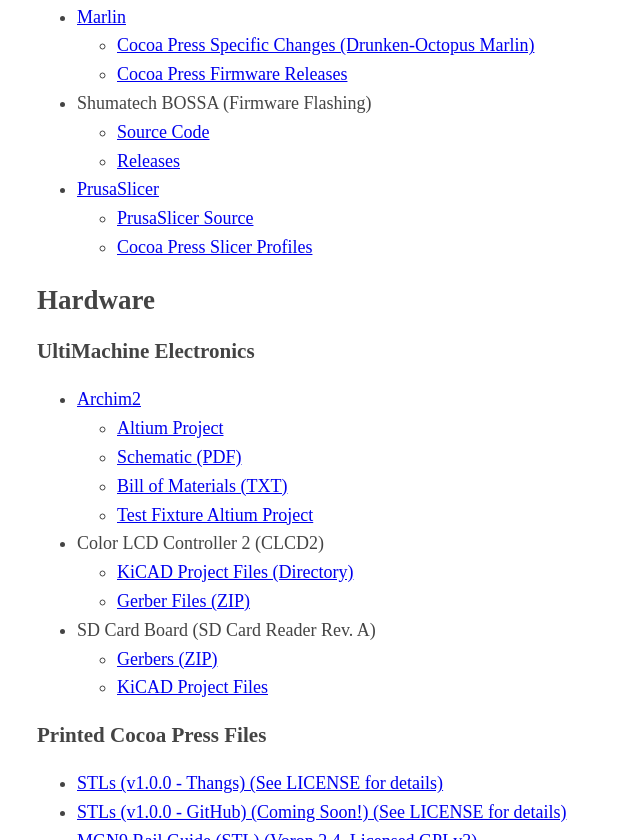
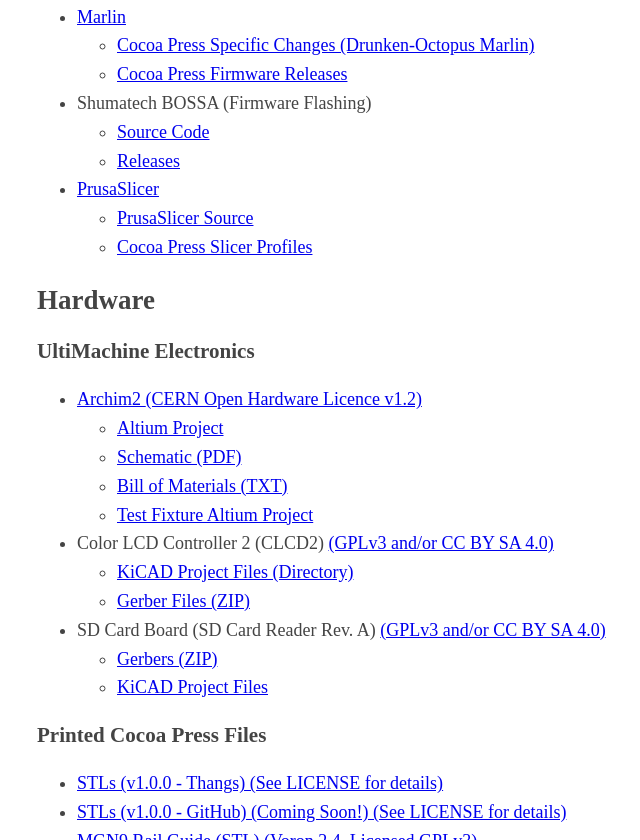
Before and after one commit to CocoaPress/opensource, a plain HTML site: page index.html in a window 1280 px wide. Shown: the part 477-1317 px from the top of the page, without its empty margins (278-918 px from the left). Drawn offline with Linux system fonts and the light colour scheme; a web font is replaced by a local one.

Commit message:
Add license notes to more hardware with citations to licenses to avoid any kerfuffle.

```diff
--- a/index.html
+++ b/index.html
@@ -54,22 +54,21 @@
     <h2>Hardware</h2>
     <h3>UltiMachine Electronics</h3>
     <ul>
-        <li><a href="https://ultimachine.com/products/archim2">Archim2</a></li>
+        <li><a href="https://ultimachine.com/products/archim2">Archim2 <a href="https://ohwr.org/project/cernohl/uploads/631d587b78851f8b2789dff8b2d9790b/cern_ohl_v_1_2.pdf">(CERN Open Hardware Licence v1.2)</a></li>
         <ul>
             <li><a href="https://github.com/ultimachine/Archim/tree/2.2b">Altium Project</a></li>
             <li><a href="https://github.com/ultimachine/Archim/blob/2.2b/Project%20Outputs/Archim2_2.2b_Schematic.PDF">Schematic (PDF)</a></li>
             <li><a href="https://github.com/ultimachine/Archim/blob/2.2b/Project%20Outputs/Archim2_2.2b_BOM.txt">Bill of Materials (TXT)</a></li>
             <li><a href="https://github.com/ultimachine/Archim/tree/2.2b/Archim_Test_Fixture">Test Fixture Altium Project</a></li>
         </ul>
-        <li>Color LCD Controller 2 (CLCD2)</li>
+        <li>Color LCD Controller 2 (CLCD2) <a href="https://download.lulzbot.com/TAZ/TAZ_Pro/v1.0.7/production_parts/electronics/aotctl/COPYING.txt">(GPLv3 and/or CC BY SA 4.0)</a></li>
         <ul>
             <li><a href="https://download.lulzbot.com/TAZ/TAZ_Pro/v1.0.7/production_parts/electronics/aotctl/KiCad_Files/">KiCAD Project Files (Directory)</a></li>
             <li><a href="https://download.lulzbot.com/TAZ/TAZ_Pro/v1.0.7/production_parts/electronics/aotctl/PCB_Gerbers/CLCD2.zip">Gerber Files (ZIP)</a></li>
         </ul>
 
-    <li>SD Card Board (SD Card Reader Rev. A)</li>
+    <li>SD Card Board (SD Card Reader Rev. A) <a href="https://github.com/drunken-octopus/ao-sd-card-reader-rev-a/blob/main/COPYING.txt">(GPLv3 and/or CC BY SA 4.0)</a></li>
     <ul>
-        <!--<li>These files haven't been found or produced yet.  The above Binary Eagle Format files are <i>likely</i> what you want/need.</li>-->
         <li><a href="./SD_Reader_RevA/gerbers/files.zip">Gerbers (ZIP)</a></li>
         <li><a href="https://github.com/drunken-octopus/ao-sd-card-reader-rev-a/tree/main/SD_Reader"> KiCAD Project Files</a></li>
     </ul>
```
